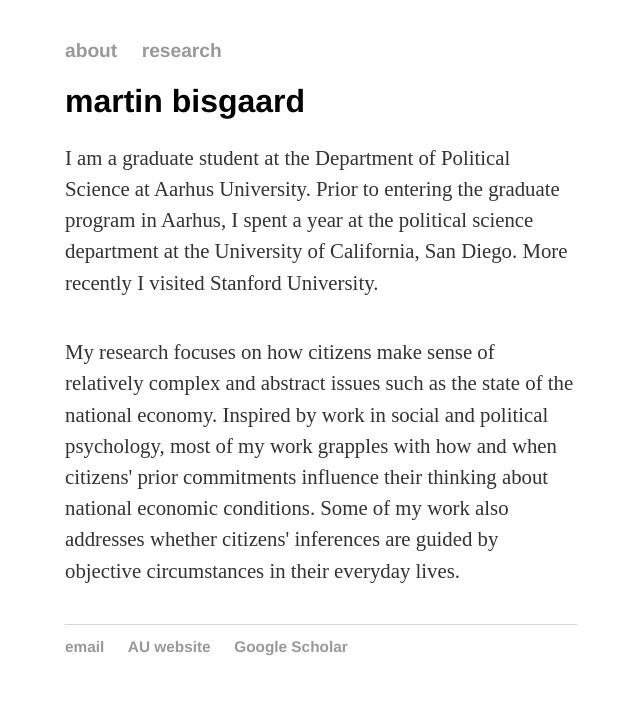
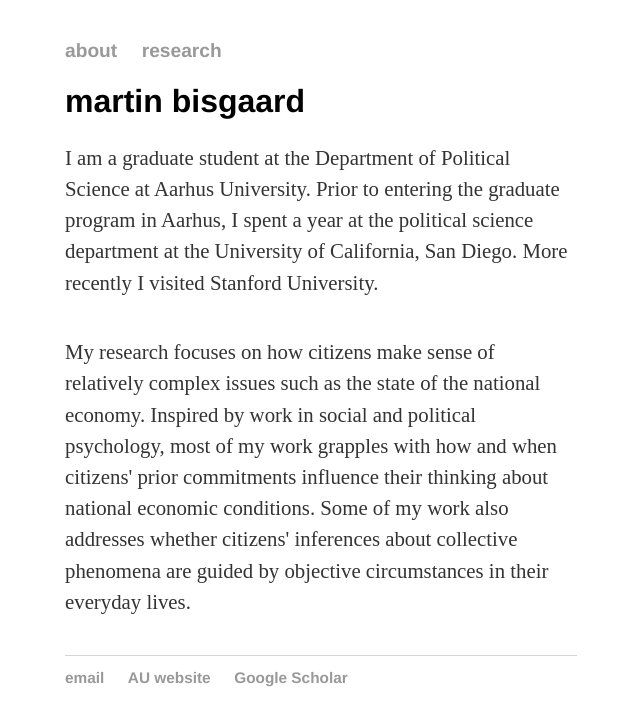
Before and after one commit to mbisgaard/mbisgaard.github.io, a Jekyll site: the page built from index.html, in a window 1280 px wide. Shown: the top 726 px of the page, without its empty margins (319-959 px from the left). Built offline with Jekyll 4.4.1, drawn with Linux system fonts in a browser that asks for light colours.

Commit message:
Update index.html

```diff
--- a/index.html
+++ b/index.html
@@ -7,7 +7,7 @@
 
 	<p2>I am a graduate student at the Department of Political Science at Aarhus University. Prior to entering the graduate program in Aarhus, I spent a year at the political science department at the University of California, San Diego. More recently I visited Stanford University.</p2>
 		<p>&nbsp;</p>
-	<p2>My research focuses on how citizens make sense of relatively complex and abstract issues such as the state of the national economy. Inspired by work in social and political psychology, most of my work grapples with how and when citizens' prior commitments influence their thinking about national economic conditions. Some of my work also addresses whether citizens' inferences are guided by objective circumstances in their everyday lives.</p2>
+	<p2>My research focuses on how citizens make sense of relatively complex issues such as the state of the national economy. Inspired by work in social and political psychology, most of my work grapples with how and when citizens' prior commitments influence their thinking about national economic conditions. Some of my work also addresses whether citizens' inferences about collective phenomena are guided by objective circumstances in their everyday lives.</p2>
 
 
 	<p>&nbsp;</p>
```
